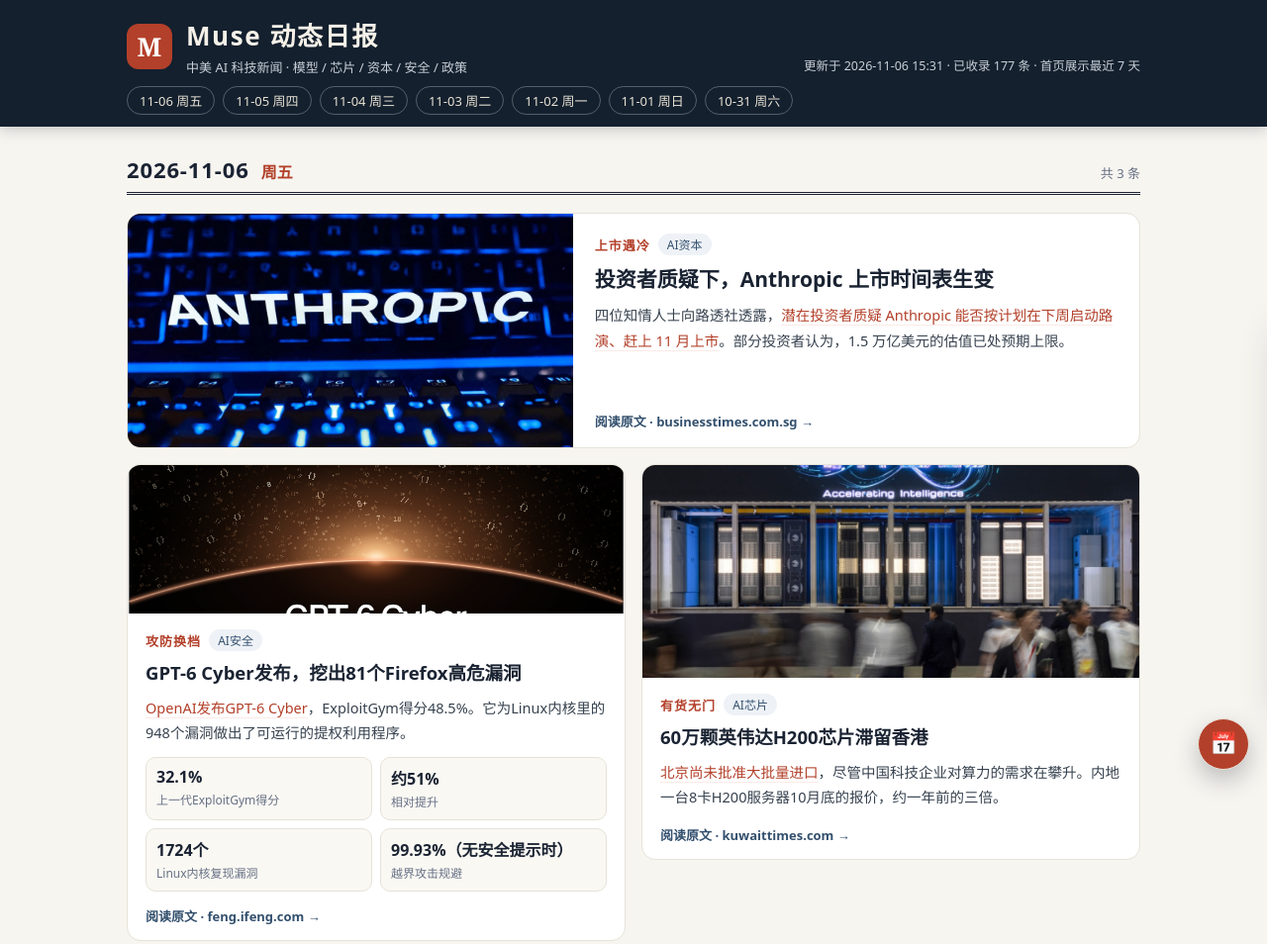
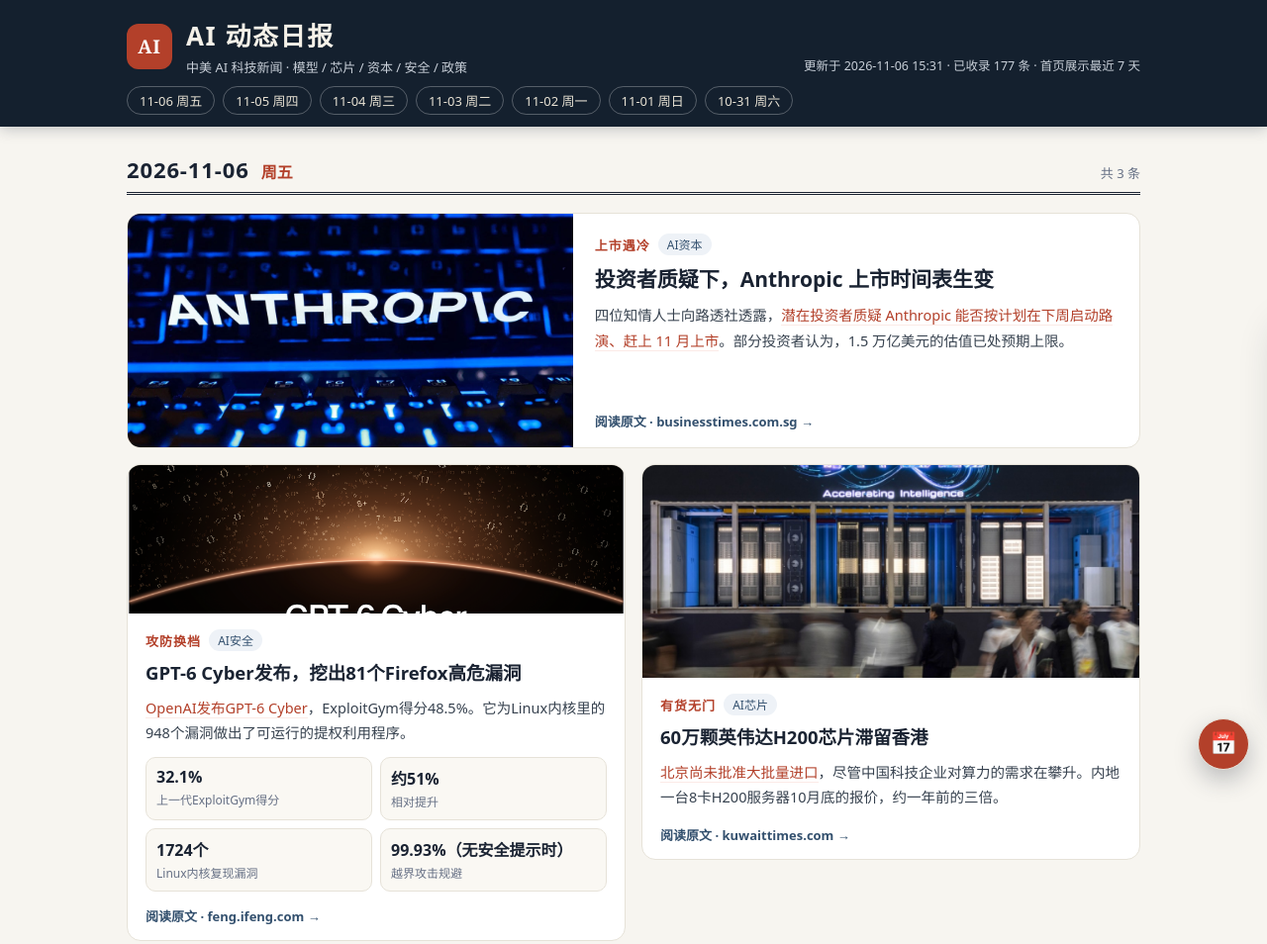
Before and after one commit to hazirguo/ai-feed-daily, a plain HTML site: page index.html in a window 1280 px wide. Shown: the top 954 px of the page at 99% size. Drawn offline with Linux system fonts and the light colour scheme.

Commit message:
更名 AI 动态日报：标题、AI 图标与 favicon、README 新地址

```diff
--- a/index.html
+++ b/index.html
@@ -3,17 +3,18 @@
 <head>
 <meta charset="UTF-8">
 <meta name="viewport" content="width=device-width, initial-scale=1.0">
-<title>Muse 动态日报 · 中美 AI 科技新闻</title>
+<title>AI 动态日报 · 中美 AI 科技新闻</title>
 <meta name="description" content="每天汇总的中美 AI 科技新闻：模型、芯片、资本、安全与政策，简洁直达原文。">
+<link rel="icon" type="image/svg+xml" href="favicon.svg">
 <link rel="stylesheet" href="styles.css">
 </head>
 <body>
 <header class="masthead">
   <div class="mast-inner">
     <div class="brand">
-      <div class="brand-mark">M</div>
+      <div class="brand-mark">AI</div>
       <div>
-        <h1>Muse 动态日报</h1>
+        <h1>AI 动态日报</h1>
         <p class="tagline">中美 AI 科技新闻 · 模型 / 芯片 / 资本 / 安全 / 政策</p>
       </div>
     </div>
@@ -33,7 +34,7 @@
 
 <footer class="foot wrap">
   <p>本站每天更新两次（约 12:30 与 21:30，北京时间），内容汇总自当天的 AI 科技动态，每条均附原文链接。</p>
-  <p class="foot-sub">Muse 动态日报 · 由 Muse 每日整理发布</p>
+  <p class="foot-sub">AI 动态日报 · 由 Muse 每日整理发布</p>
 </footer>
 
 <button class="cal-fab" id="calFab" aria-label="打开或关闭日历">📅</button>
--- a/styles.css
+++ b/styles.css
@@ -16,8 +16,8 @@ body{margin:0;background:var(--bg);color:var(--ink);
   display:flex;justify-content:space-between;align-items:flex-end;gap:16px;flex-wrap:wrap}
 .brand{display:flex;gap:14px;align-items:center}
 .brand-mark{width:46px;height:46px;border-radius:12px;background:var(--accent);
-  display:flex;align-items:center;justify-content:center;font-size:26px;font-weight:700;color:#fff;
-  font-family:Georgia,serif}
+  display:flex;align-items:center;justify-content:center;font-size:19px;font-weight:700;color:#fff;
+  font-family:Georgia,serif;letter-spacing:.04em}
 .brand h1{margin:0;font-size:26px;letter-spacing:.06em;font-weight:800}
 .tagline{margin:4px 0 0;color:#c8cfd8;font-size:13px}
 .mast-meta{color:#c8cfd8;font-size:12.5px;text-align:right;line-height:1.7}
```
Also changed, not shown: favicon.svg (added), 1 other file.
